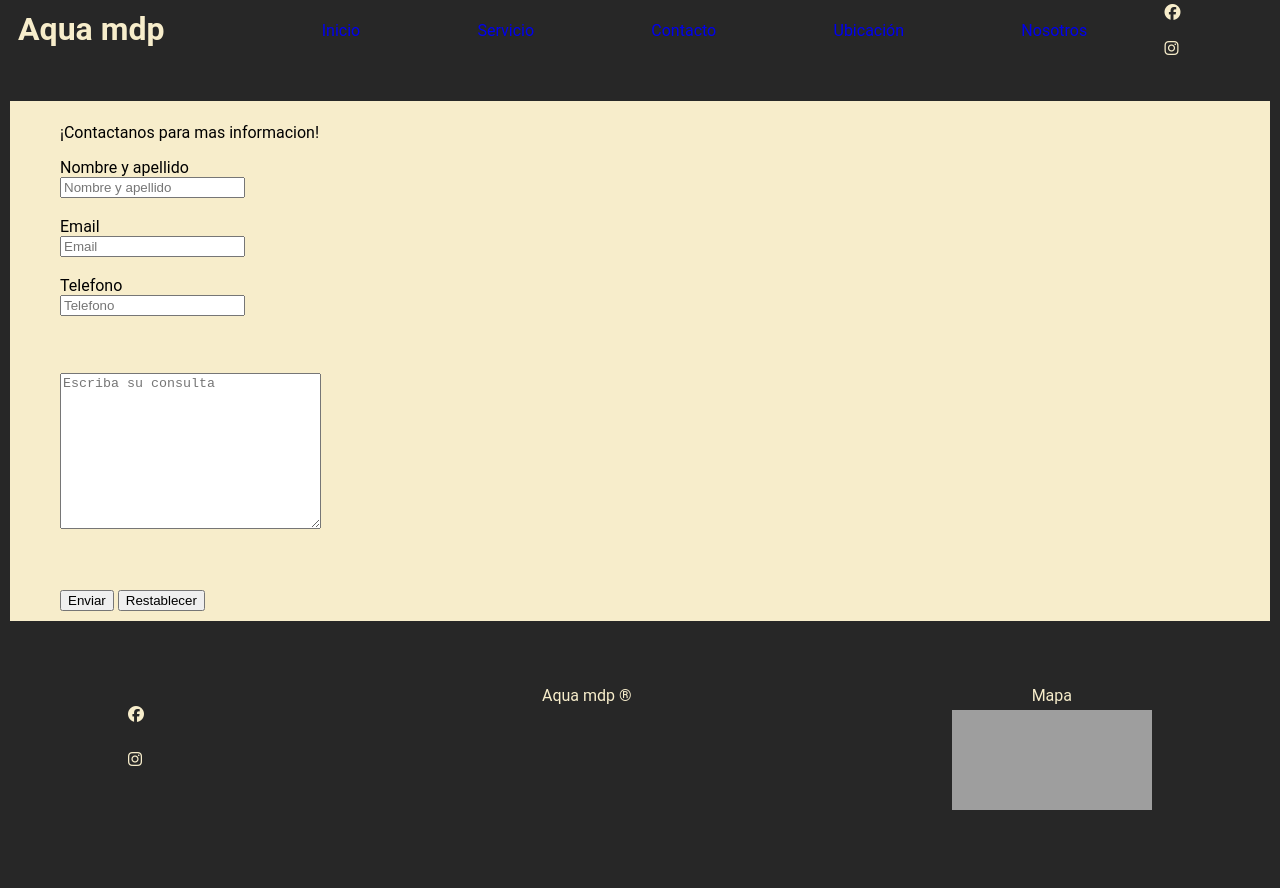
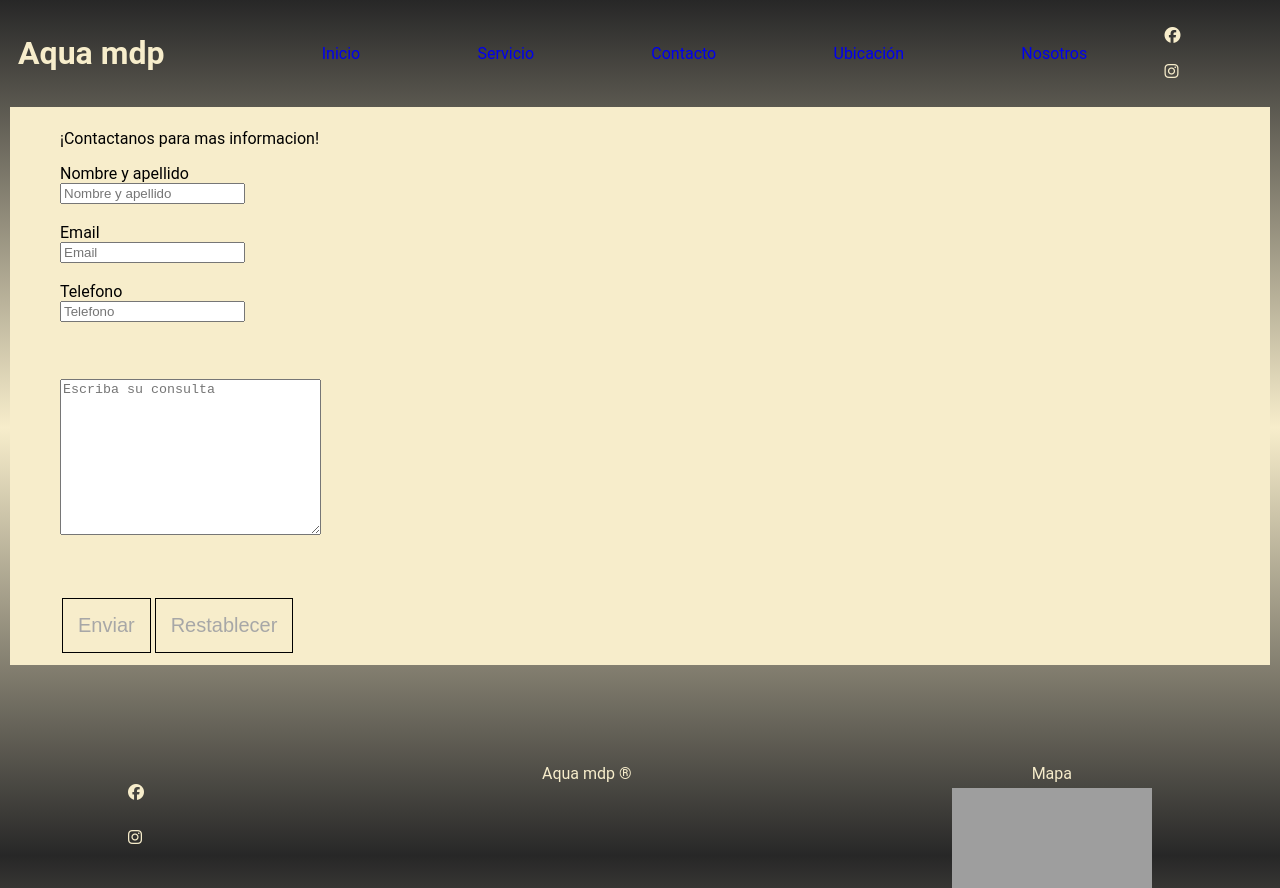
Before and after one commit to Nachocallejo/animaciones-y-gradientes, a plain HTML site: page contacto.html in a window 1280 px wide. Shown: the top 888 px of the page. Before the commit the page ends 810 px from the top, so only its background shows below. Drawn offline with Linux system fonts and the light colour scheme; grey boxes are pictures that could not be loaded.

Commit message:
aplicando transformaciones y gradientes

```diff
--- a/contacto.html
+++ b/contacto.html
@@ -14,7 +14,7 @@
 
 <body>
     <div id="Main">
-        <header>
+        <header class="headers">
             <h1>Aqua mdp</h1>
             <nav class="Nav1">
                 <ul class="Lista1">
@@ -73,9 +73,11 @@
                 <br><br> <br><br>
                 <textarea name="" id="" cols="30" rows="10" placeholder="Escriba su consulta"></textarea>
                 <br><br> <br><br>
-                <input type="submit" value="Enviar">
-                <input type="reset" value="Restablecer">
-               <!-- <img class="imagencontacto" src="assets/contacto.jpg" alt="">-->
+                <div class="input">
+                    <input class="input1" type="submit" value="Enviar">
+                    <input class="input1" type="reset" value="Restablecer">
+                </div>
+                <!-- <img class="imagencontacto" src="assets/contacto.jpg" alt="">-->
             </fieldset>
             <br>
 
--- a/style.css
+++ b/style.css
@@ -12,7 +12,7 @@ img {
 }
 
 body {
-    background-color: rgb(39, 39, 39);
+    background: linear-gradient(to bottom, rgb(39, 39, 39), #f7edcb, rgb(39, 39, 39));
     font-family: "Roboto";
     color: white;
 
@@ -51,7 +51,7 @@ footer {
         z-index: 1;
         display: grid;
         grid-template-columns: 60% auto;
-        background-color: rgb(39, 39, 39);
+        /* background-color: rgb(39, 39, 39); */
         color: #f7edcb;
         font-size: medium;
         font-style: bold;
@@ -150,8 +150,8 @@ footer {
         display: flex;
         flex-direction: row;
         align-items: center;
-        position: sticky;
-        top: 0;
+        /*  position: sticky;
+        top: 0;  */
     }
 
     header h1 {
@@ -187,7 +187,7 @@ footer {
         color: black;
         overflow: visible;
         border-style: solid;
-        border-width: 1px;
+        border-width: 0px;
         background-color: #f7edcbd8;
         text-align: left;
         padding-left: 10px;
@@ -262,7 +262,26 @@ footer {
         text-align: center;
     }
 
+    .input {
+        padding: 2px;
+    }
 
+    .input1 {
+        color: #a7a7a7 ;
+        font-size: 20px;
+        font-weight: 500;
+        padding: 15px 15px;
+        background: rgba(0, 0, 0, 0);
+        border: 1.5px solid;
+        border-color: #000000;
+        transition: all 1.5s ease;
+        position: relative;
+    }
+
+    .input1:hover {
+        background: #000000;
+        color: #a7a7a7 ;
+    }
 
 
     .imagencontacto {
```
Also changed, not shown: ubicacion.html (+1 -1 lines).
